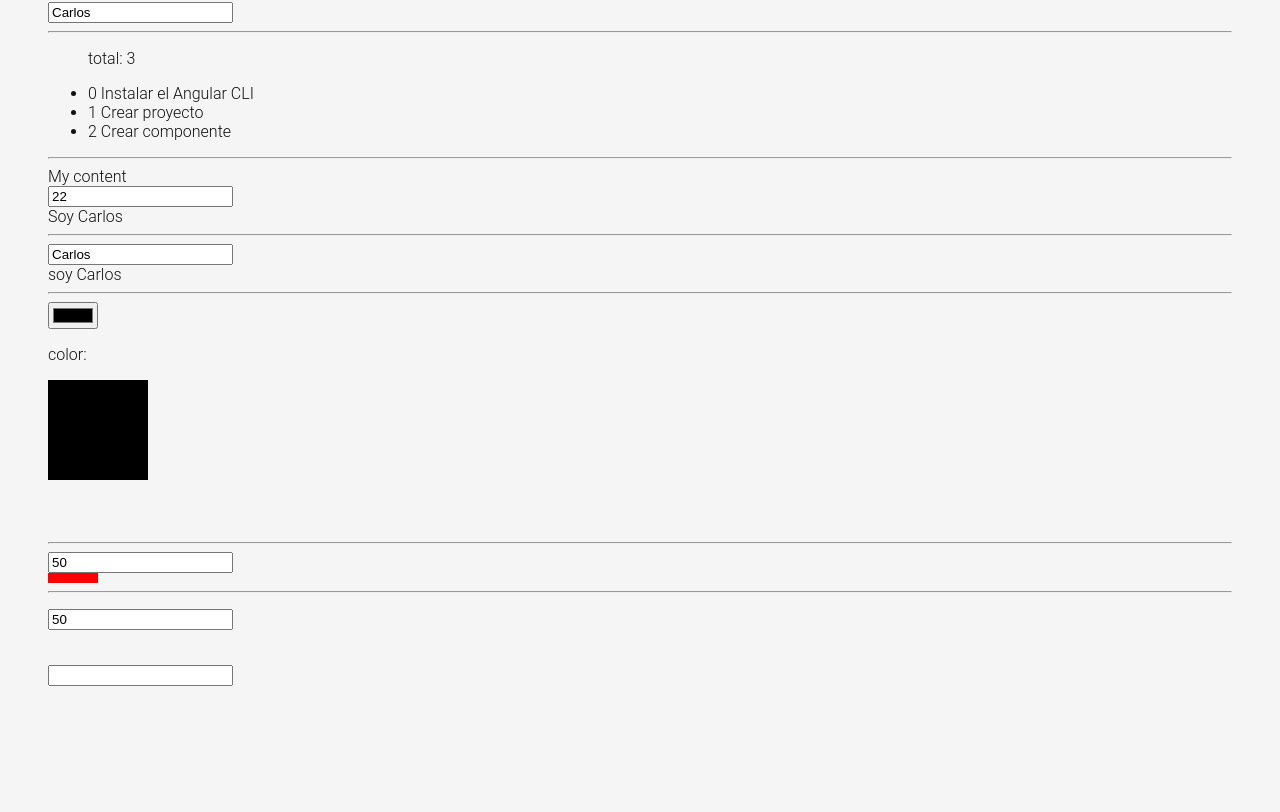
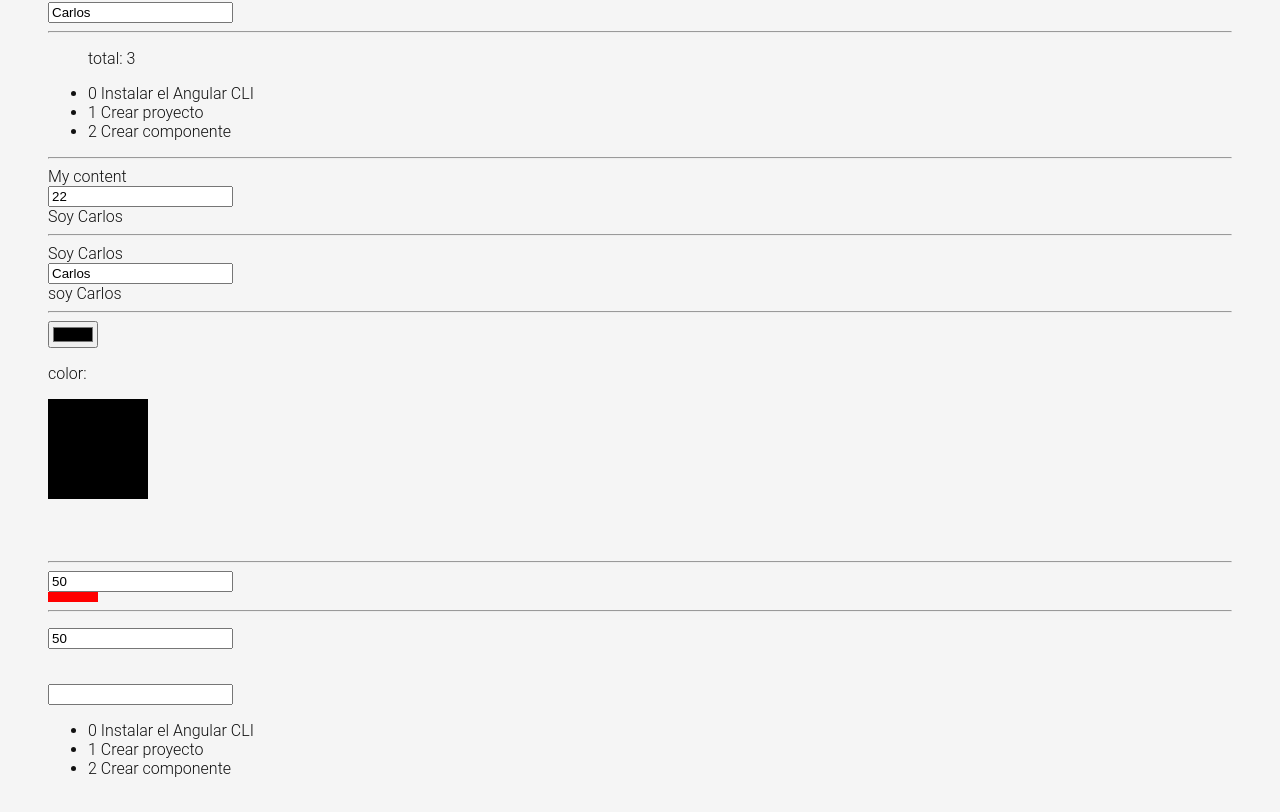
Before and after one commit to Carlou134/todo-app, an Angular app: page /labs in a window 1280 px wide. Shown: the part 907-1719 px from the top of the page. Before the commit the page ends 1657 px from the top, so only its background shows below. Built offline with nearby package versions, Linux system fonts and the light colour scheme.

Commit message:
Nueva sintaxis

```diff
--- a/src/app/pages/labs/labs.component.html
+++ b/src/app/pages/labs/labs.component.html
@@ -44,6 +44,9 @@
     Soy Carlos y soy mayor de 18
   </ng-template>
   <hr>
+  @if (name() === 'Carlos') {
+    <div>Soy Carlos</div>
+  }
   <input type="text" [value]="person().name" (change)="changeName($event)">
   <div [ngSwitch]="person().name">
     <div *ngSwitchCase="'Carlos'">soy Carlos</div>
@@ -69,4 +72,11 @@
   <p>
     <input type="text">
   </p>
+  <ul>
+    @for (task of tasks(); track task; let i = $index) {
+      <li>{{ i }} {{ task }}</li>
+    } @empty{
+      <li><strong>La lista esta vacia</strong></li>
+    }
+  </ul>
 </div>
```
